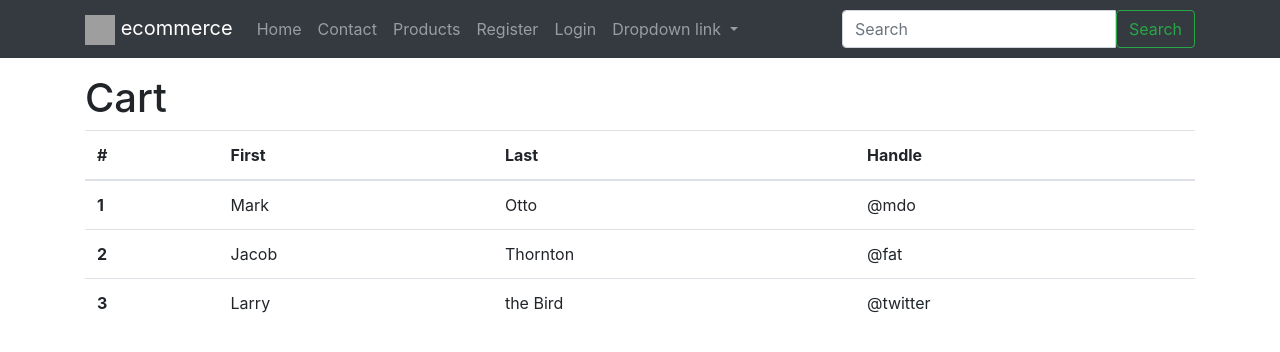
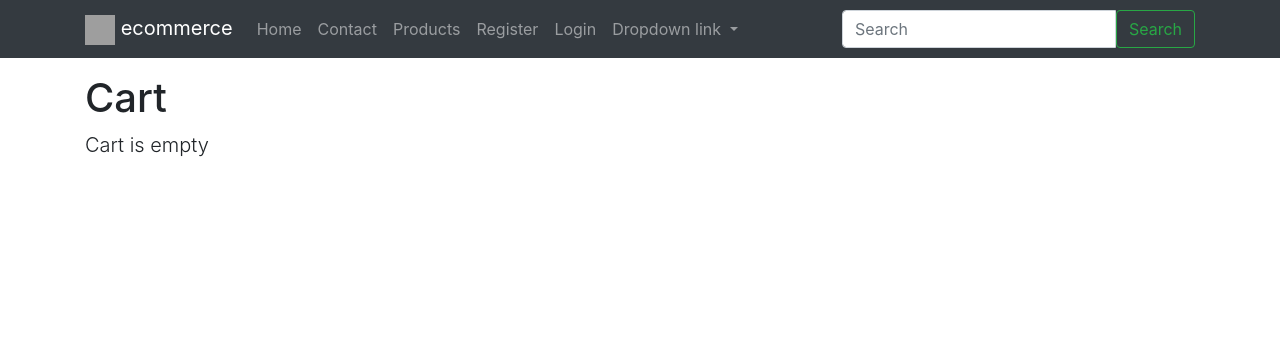
Before and after one commit to emmanuelrutto06/ecommerce, a Django app: page /cart/ in a window 1280 px wide. Shown: the top 352 px of the page. Run offline with Django 3.2, Linux system fonts and the light colour scheme; data comes from the database, SQL or seed files in the repository; both versions use the stored data as it was after the commit; some libraries are stand-ins or nearby versions; grey boxes are pictures that could not be loaded.

Commit message:
chages to cart

```diff
--- a/src/carts/templates/carts/home.html
+++ b/src/carts/templates/carts/home.html
@@ -4,36 +4,37 @@
 {% block content %}
 <h1>Cart</h1>
 
-
+{% if cart.products.exists %}
 <table class="table">
   <thead>
     <tr>
       <th scope="col">#</th>
-      <th scope="col">First</th>
-      <th scope="col">Last</th>
-      <th scope="col">Handle</th>
+      <th scope="col">Product Name</th>
+      <th scope="col">Product Price</th>
     </tr>
   </thead>
   <tbody>
+  	{% for product in cart.products.all %}
     <tr>
-      <th scope="row">1</th>
-      <td>Mark</td>
-      <td>Otto</td>
-      <td>@mdo</td>
+      <th scope="row">{{ forloop.counter }}</th>
+      <td><a href ='{{ product.get_absolute_url }}'>{{ product.title }}</a> <small><a href='#'>Remove?</a></small></td>
+      <td>{{ product.price }}</td>
+    </tr>
+    {% endfor %}
+    <tr>
+      <td colspan="2"></td>
+      <td><b>Subtotal</b> {{ cart.subtotal }}</td>
     </tr>
     <tr>
-      <th scope="row">2</th>
-      <td>Jacob</td>
-      <td>Thornton</td>
-      <td>@fat</td>
-    </tr>
-    <tr>
-      <th scope="row">3</th>
-      <td>Larry</td>
-      <td>the Bird</td>
-      <td>@twitter</td>
+      <td colspan="2"></td>
+      <td><b>Total</b> {{ cart.total }}</td>
     </tr>
   </tbody>
 </table>
 
+{% else %}
+<p class='lead'>Cart is empty</p>
+{% endif %}
+
+
 {% endblock %}
--- a/src/carts/views.py
+++ b/src/carts/views.py
@@ -5,14 +5,7 @@ from .models import Cart
 
 def cart_home(request):
 	cart_obj, new_obj = Cart.objects.new_or_get(request)
-	products = cart_obj.products.all()
-	total = 0
-	for x in products:
-		total+=x.price
-	print(total)
-	cart_obj.total = total
-	cart_obj.save()
-	return render(request, "carts/home.html", {})
+	return render(request, "carts/home.html", {"cart": cart_obj})
 
 
 def cart_update(request):
--- a/src/products/models.py
+++ b/src/products/models.py
@@ -82,6 +82,9 @@ class Product(models.Model):
 
 	def __unicode__(self):
 		return self.title
+	@property
+	def name(self):
+		return self.title
 
 
 def product_pre_save_receiver(sender,instance, *args, **kwargs):
```
Also changed, not shown: src/db.sqlite3, 3 other files.
